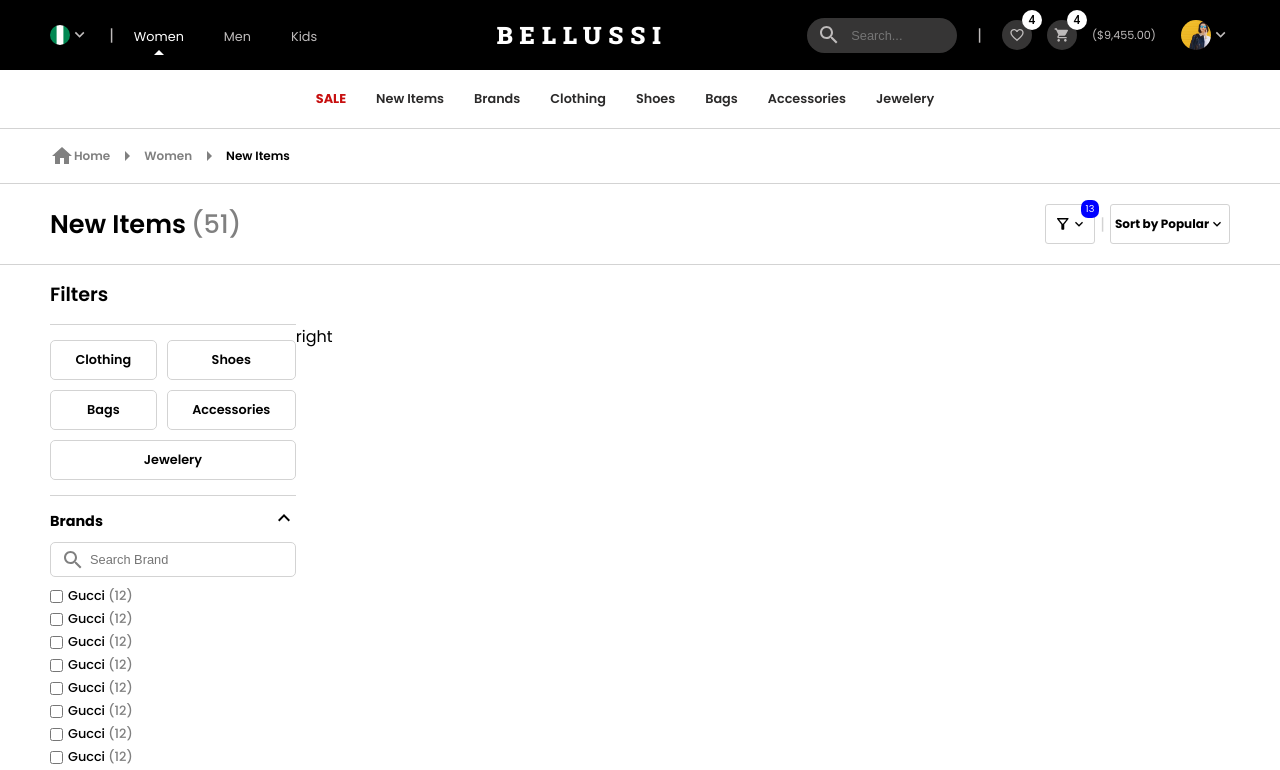
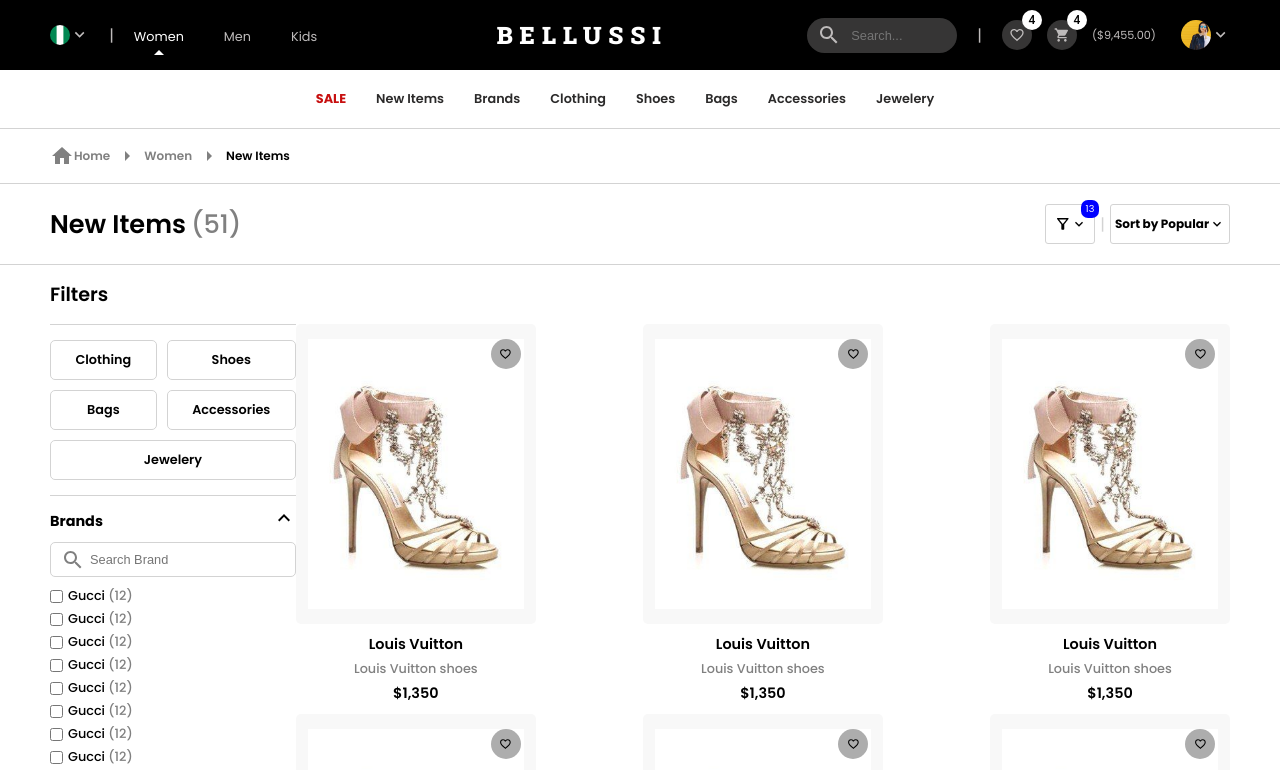
Before and after one commit to topzz100/Bellussi, a React (Create React App) app in the folder frontend/: page / in a window 1280 px wide. Shown: the top 770 px of the page. Built offline with nearby package versions, Linux system fonts and the light colour scheme.

Commit message:
feat: add catgory page
category page completed( filters and products section)

```diff
--- a/frontend/src/components/CategoryMain/CategoryMain.module.css
+++ b/frontend/src/components/CategoryMain/CategoryMain.module.css
@@ -1,5 +1,10 @@
 .categoryMain{
   padding: 0 50px;
+}
+.categoryMain .filterTitle{
+ font-size: 1.2rem;
+ font-weight: 600;
+ padding: 15px 0;
 }
 .wrapper{
   display: flex;
@@ -7,12 +12,16 @@
 .left{
   flex: 2.5;
 }
+.leftCon{
+  width: 100%;
+}
 
 .right{
+  width: 100%;
   flex: 9.5;
+  display: flex;
+  justify-content: space-between;
+  flex-wrap: wrap;
+  /* display: grid;
+  grid-template-columns: auto auto auto auto; */
 }
-h4{
- font-size: 1.2rem;
- font-weight: 600;
- padding: 15px 0;
-}
--- a/frontend/src/components/CategoryMain/CategoryMain.tsx
+++ b/frontend/src/components/CategoryMain/CategoryMain.tsx
@@ -3,19 +3,30 @@
 import ColorFilter from '../ColorFilter/ColorFilter'
 import Filters from '../Filters/Filters'
 import PriceFilter from '../PriceFilter/PriceFilter'
+import Product from '../Product/Product'
 import SizeFilter from '../SizeFilter/SizeFilter'
 import styles from './CategoryMain.module.css'
 
 const CategoryMain = () => {
+
+  const showProducts = () => {
+    let element = []
+    for (let index = 0; index < 20; index++) {
+      element.push(index)
+
+     }
+     return element
+    }
   return (
     <div className={styles.categoryMain}>
-      <h4>
+      <h4 className={styles.filterTitle}>
         Filters
       </h4>
       <div className={styles.wrapper}>
 
         {/* left */}
         <div className={styles.left}>
+          <div className={styles.leftCon}>
             <Filters/>
             <Brands/>
             <PriceFilter/>
@@ -23,9 +34,13 @@
             <ColorFilter/>
             <Availability/>
           </div>
+
+        </div>
         {/* right */}
         <div className={styles.right}>
-          right
+          {showProducts().map((e, i) => (
+            <Product key={i} />
+          ))}
         </div>
       </div>
     </div>
--- a/frontend/src/components/Product/Product.module.css
+++ b/frontend/src/components/Product/Product.module.css
@@ -1,6 +1,6 @@
 .wrapper{
   width: 240px;
-
+  margin-bottom: 10px;
 }
 .imgBox{
   width: 100%;
@@ -40,7 +40,7 @@
 }
 .info h4{
   font-weight: 600;
-  font-size: 0.9;
+  font-size: 0.9rem;
 }
 .info p{
   color: grey;
```
Lines whose indentation alone changed are shown as unchanged.
